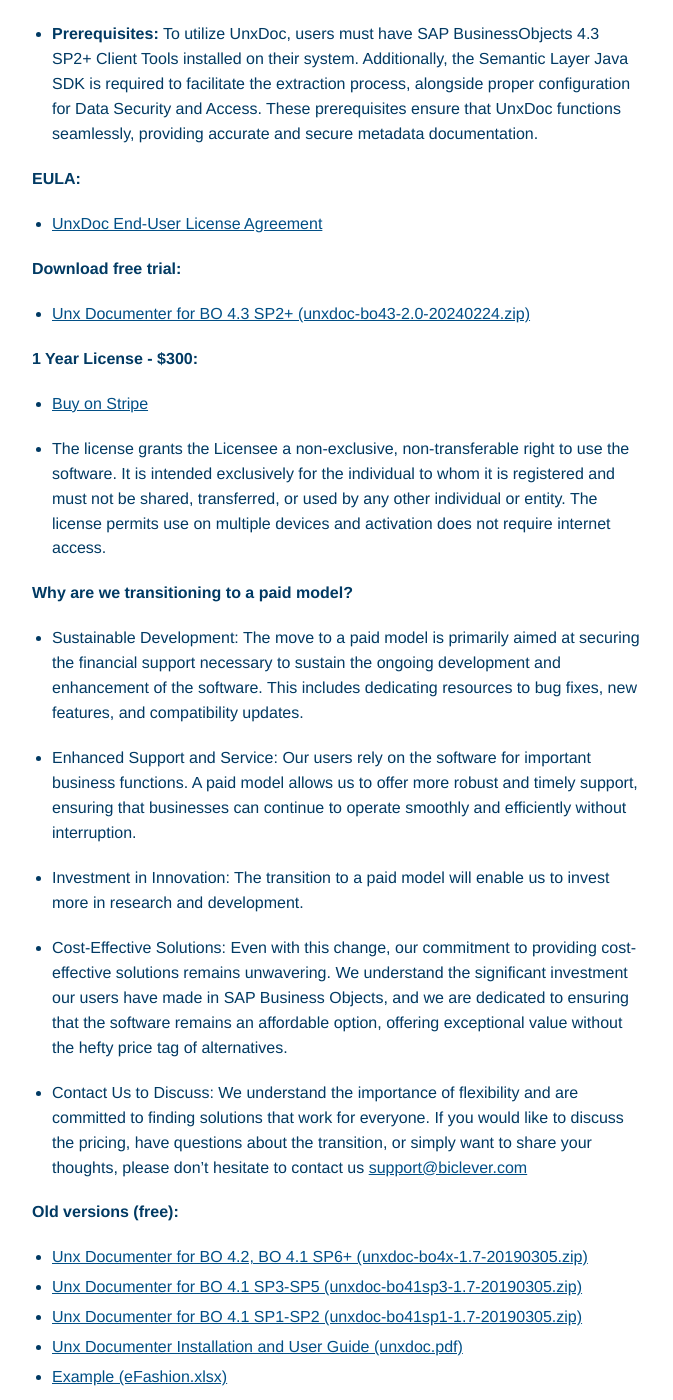
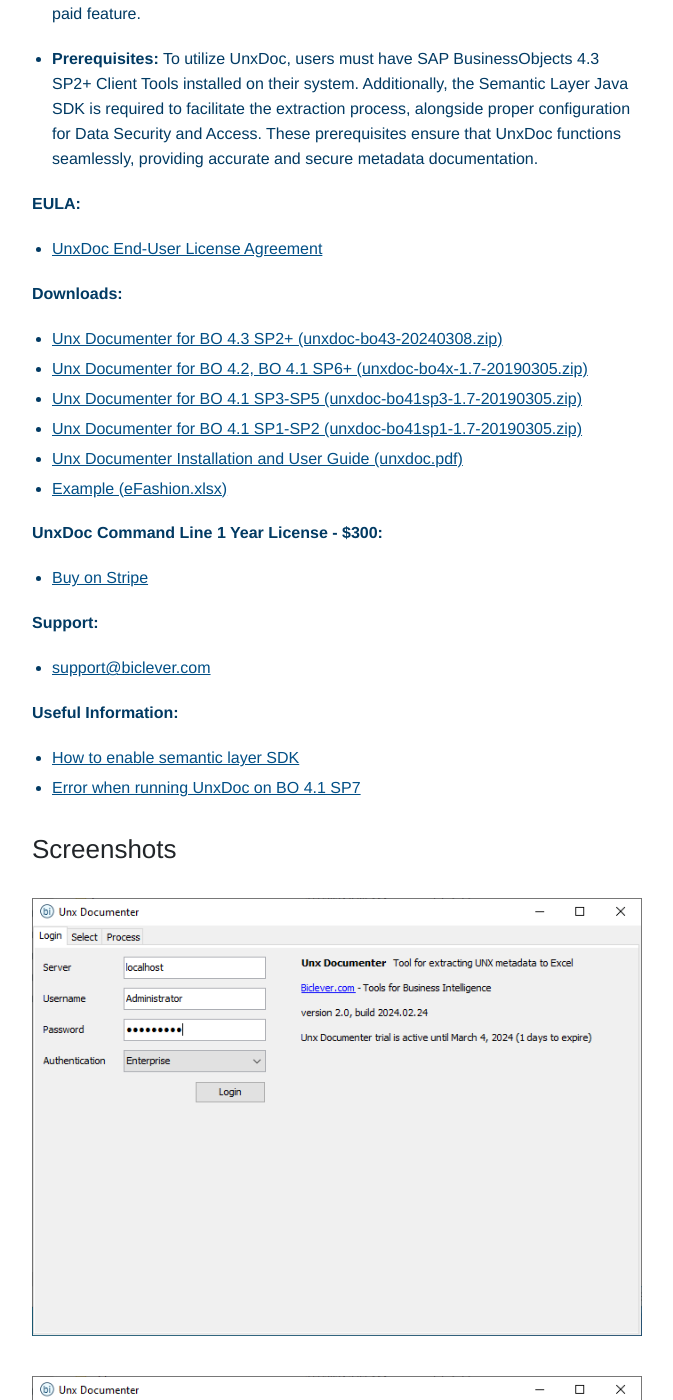
Before and after one commit to biclever/biclever.github.io, a Jekyll site: the page built from _products/unx-documenter-2.md, in a window 1280 px wide and 1400 px high, scrolled down 985 px. Shown: the whole window, without its empty margins (143-816 px from the left). Built offline with Jekyll 4.4.1, drawn with Linux system fonts in a browser that asks for light colours; some of the changed text lies outside the part shown.

Commit message:
license revision

```diff
--- a/_products/unx-documenter-2.md
+++ b/_products/unx-documenter-2.md
@@ -16,40 +16,23 @@
 
 - **User-Friendly GUI:** To accommodate users of all skill levels, UnxDoc features an intuitive graphical user interface (GUI). This interface simplifies the process of setting up and executing metadata extraction, making it accessible even to those with minimal technical expertise.
 
-- **Command Line Interface for Automation:** For advanced users and those looking to integrate UnxDoc into their automated workflows, the tool also offers a command line interface (CLI). This feature allows for the automation of metadata extraction processes, saving time and ensuring consistency across documentations.
+- **Command Line Interface for Automation:** For advanced users and those looking to integrate UnxDoc into their automated workflows, the tool also offers a command line interface (CLI). This feature allows for the automation of metadata extraction processes, saving time and ensuring consistency across documentations. This is a paid feature.
 
 - **Prerequisites:** To utilize UnxDoc, users must have SAP BusinessObjects 4.3 SP2+ Client Tools installed on their system. Additionally, the Semantic Layer Java SDK is required to facilitate the extraction process, alongside proper configuration for Data Security and Access. These prerequisites ensure that UnxDoc functions seamlessly, providing accurate and secure metadata documentation.
 
 **EULA:**
 - [UnxDoc End-User License Agreement](/pages/end-user-license-agreement-unxdoc/)
 
-**Download free trial:**
-- [Unx Documenter for BO 4.3 SP2+ (unxdoc-bo43-2.0-20240224.zip)](https://drive.google.com/uc?export=download&id=1hnxPWRmNC6Qc5QgtS5Ue-vWf00wq7V3k)
-
-**1 Year License - $300:**
-
-- [Buy on Stripe](https://buy.stripe.com/4gw4iA00c6dq1he6oo)
-
-- The license grants the Licensee a non-exclusive, non-transferable right to use the software. It is intended exclusively for the individual to whom it is registered and must not be shared, transferred, or used by any other individual or entity. The license permits use on multiple devices and activation does not require internet access.
-
-**Why are we transitioning to a paid model?**
-
-- Sustainable Development: The move to a paid model is primarily aimed at securing the financial support necessary to sustain the ongoing development and enhancement of the software. This includes dedicating resources to bug fixes, new features, and compatibility updates.
-
-- Enhanced Support and Service: Our users rely on the software for important business functions. A paid model allows us to offer more robust and timely support, ensuring that businesses can continue to operate smoothly and efficiently without interruption.
-
-- Investment in Innovation: The transition to a paid model will enable us to invest more in research and development.
-
-- Cost-Effective Solutions: Even with this change, our commitment to providing cost-effective solutions remains unwavering. We understand the significant investment our users have made in SAP Business Objects, and we are dedicated to ensuring that the software remains an affordable option, offering exceptional value without the hefty price tag of alternatives.
-
-- Contact Us to Discuss: We understand the importance of flexibility and are committed to finding solutions that work for everyone. If you would like to discuss the pricing, have questions about the transition, or simply want to share your thoughts, please don’t hesitate to contact us [support@biclever.com](mailto:support@biclever.com)
-
-**Old versions (free):**
+**Downloads:**
+- [Unx Documenter for BO 4.3 SP2+ (unxdoc-bo43-20240308.zip)](https://drive.google.com/uc?export=download&id=1343J5arRkNuKowbcx8eRqIOUY08ylt6K)
 - [Unx Documenter for BO 4.2, BO 4.1 SP6+ (unxdoc-bo4x-1.7-20190305.zip)](https://drive.google.com/uc?export=download&id=1zcW6kNSwh_coEnhDMrizNSQUc3qAfCvE)
 - [Unx Documenter for BO 4.1 SP3-SP5 (unxdoc-bo41sp3-1.7-20190305.zip)](https://drive.google.com/uc?export=download&id=17yuPoShoKJRVcM3zUeOPbcffX4DSJgmp)
 - [Unx Documenter for BO 4.1 SP1-SP2 (unxdoc-bo41sp1-1.7-20190305.zip)](https://drive.google.com/uc?export=download&id=1CMzNxMywUHFPMhcQlPi_zwW7asudtM0Z)
 - [Unx Documenter Installation and User Guide (unxdoc.pdf)](https://drive.google.com/uc?export=download&id=0B-s3ybDd2BjZR0VkZ3B4dzlWZ00)
 - [Example (eFashion.xlsx)](https://drive.google.com/uc?export=download&id=0B-s3ybDd2BjZRks5cnVVNW5VelU)
+
+**UnxDoc Command Line 1 Year License - $300:**
+- [Buy on Stripe](https://buy.stripe.com/4gw4iA00c6dq1he6oo)
 
 **Support:**
 - [support@biclever.com](mailto:support@biclever.com)
```
